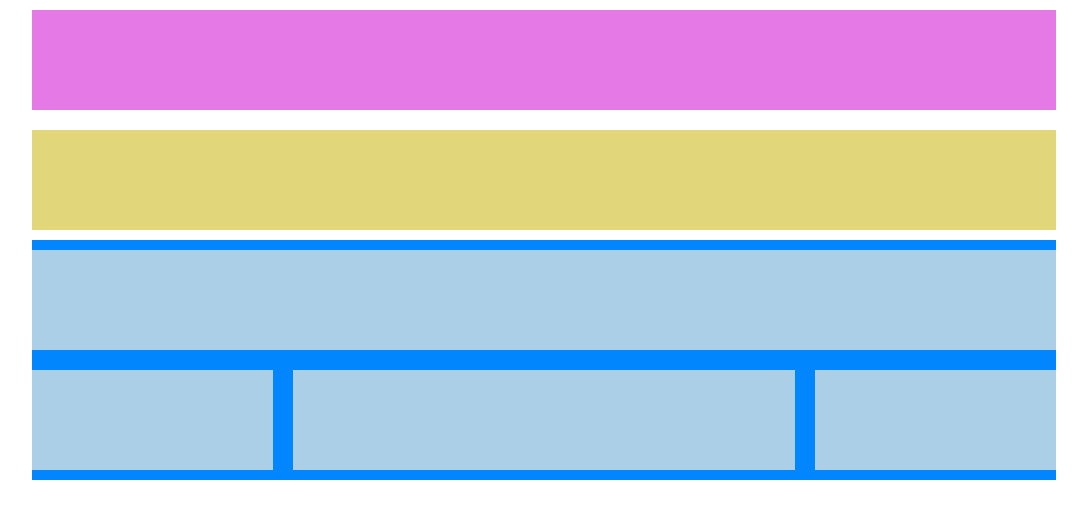
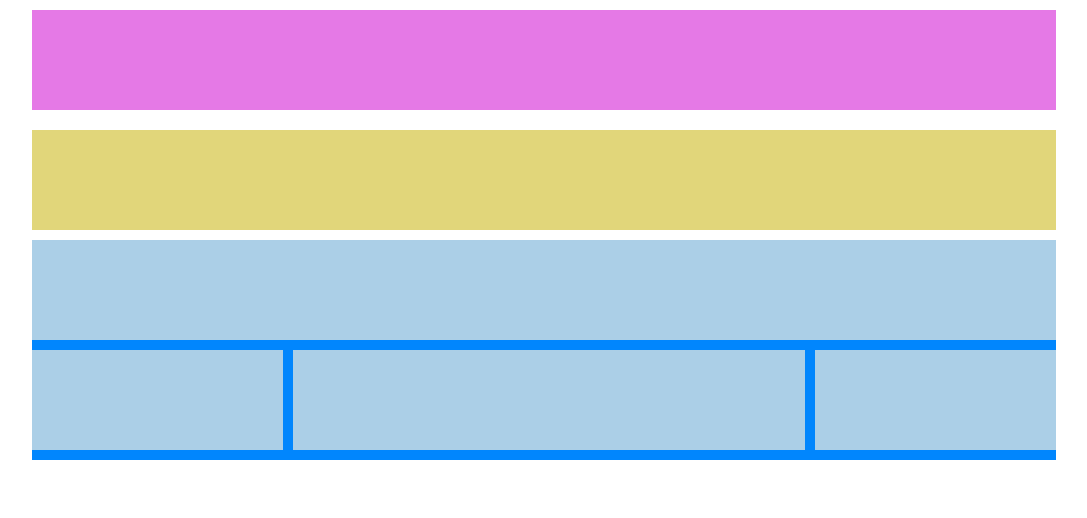
Before and after one commit to templarec/htmlcss-struttura-wp, a plain HTML site: page index.html in a window 1280 px wide. Shown: the whole page, without its empty margins (96-1183 px from the left). Drawn offline with Linux system fonts and the light colour scheme.

Commit message:
tweaked borders of section

```diff
--- a/assets/css/master.css
+++ b/assets/css/master.css
@@ -7,7 +7,6 @@
 body {
   height: 100vh;
 }
-
 /*classe per centrare e dimensionare
 la pagina*/
 .container {
@@ -38,8 +37,7 @@ quando fai Milestone 2*/
   height: 100px;
 }
 /*end debug */
-/*classi utility per larghezza colonne e
-colore sfondi contenuti*/
+/*classi utility per larghezza colonne*/
 .colonna-100 {
   width: 100%;
 }
@@ -49,6 +47,7 @@ colore sfondi contenuti*/
 .colonna-50 {
   width: 50%;
 }
+/*utility per colore sfondo contenuti*/
 .bg-pink {
   background-color: #E579E6;
 }
@@ -61,3 +60,13 @@ colore sfondi contenuti*/
 .bg-blue {
   background-color: #0186FD;
 }
+/*utility padding per colonne*/
+.pt-0 {
+  padding-top: 0;
+}
+.pb-0 {
+  padding-bottom: 0;
+}
+.pr-0 {
+  padding-right: 0;
+}
--- a/index.html
+++ b/index.html
@@ -24,15 +24,15 @@
       </div>
       <section class="bg-blue">
         <div class="riga">
-          <div class="colonna-100">
+          <div class="colonna-100 pt-0 pb-0">
             <div class="bg-cyan">
             </div>
           </div>
-          <div class="colonna-25">
+          <div class="colonna-25 pr-0">
             <div class="bg-cyan">
             </div>
           </div>
-          <div class="colonna-50">
+          <div class="colonna-50 pr-0">
             <div class="bg-cyan">
             </div>
           </div>
```
